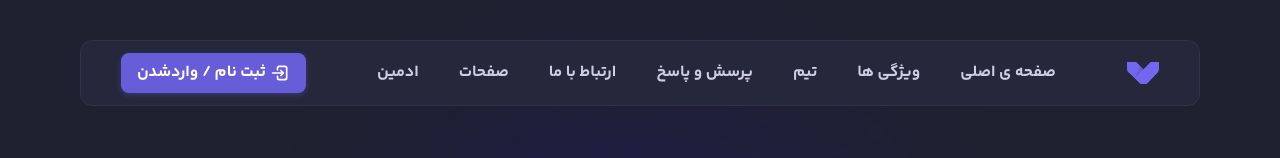
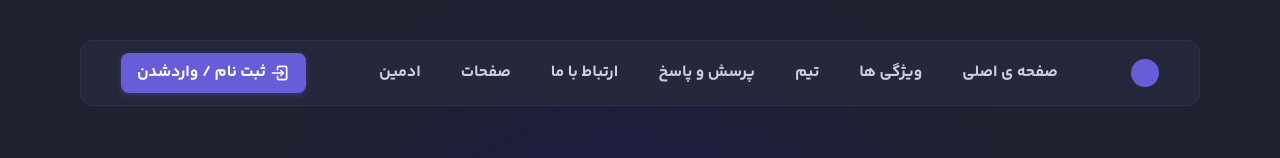
Before and after one commit to suriya-work/landing-manager, a React (Vite) app: page / in a window 1280 px wide. Shown: the top 158 px of the page. Built offline with nearby package versions, Linux system fonts and the light colour scheme.

Commit message:
change components : Header and features

```diff
--- a/src/components/features/Features.tsx
+++ b/src/components/features/Features.tsx
@@ -1,7 +1,7 @@
 
 const Features = () => {
   return (
-    <div className="h-[700px] ">
+    <div className="h-[700px] " id="#features">
       ویژگی های مربوط
     </div>
   )
--- a/src/components/header/Header.tsx
+++ b/src/components/header/Header.tsx
@@ -1,20 +1,23 @@
 import HeroSection from "../hero-section/HeroSection";
 import { TbLogin2 } from "react-icons/tb";
-import { Link as ScrollLink,} from 'react-scroll';
+import { Link as ScrollLink } from "react-scroll";
 import CustomButton from "../custumbutton/CustomButoon";
+import { Link, useLocation, useNavigate } from "react-router-dom";
 import { useEffect, useState } from "react";
 const Menu = [
-  { title: "صفحه ی اصلی" },
-  { title: "ویژگی ها" },
-  { title: "تیم" },
-  { title: "پرسش و پاسخ" },
-  { title: "ارتباط با ما" },
-  { title: "صفحات" },
-  { title: "ادمین" },
+  { title: "صفحه ی اصلی", href: "#", url: "#home" },
+  { title: "ویژگی ها", href: "#", url: "#features" },
+  { title: "تیم", href: "#" },
+  { title: "پرسش و پاسخ", href: "#" },
+  { title: "ارتباط با ما", href: "#" },
+  { title: "صفحات", href: "#" },
+  { title: "ادمین", href: "#" },
 ];
-
 const Header = () => {
   const [scrolled, setScrolled] = useState(false);
+  const [activeIndex, setActiveIndex] = useState<number | null>(null);
+  const location = useLocation();
+  const navigate = useNavigate();
 
   const handleScroll = () => {
     if (window.scrollY > 50) {
@@ -25,67 +28,46 @@ const Header = () => {
   };
 
   useEffect(() => {
-    window.addEventListener('scroll', handleScroll);
+    window.addEventListener("scroll", handleScroll);
     return () => {
-      window.removeEventListener('scroll', handleScroll);
+      window.removeEventListener("scroll", handleScroll);
     };
   }, []);
 
   return (
     <div className="bg-purple h-auto pb-40  rounded-b-[50px]">
-      <header className={`grow py-3  rounded-xl  bg-gray  fixed top-0 right-0 left-0 mt-10 mx-20 z-50 border border-grayDark transition-colors duration-300 ${scrolled ? 'bg-grayDark shadow-lg shadow-gray' : 'bg-gray'}`}>
+      <header
+        className={`grow py-3  rounded-xl  bg-gray  fixed top-0 right-0 left-0 mt-10 mx-20 z-50 border border-grayDark transition-colors duration-300 ${scrolled ? "bg-grayDark shadow-lg shadow-gray" : "bg-gray"}`}
+      >
         <div className="flex items-center  justify-between px-10">
-          <span className="app-brand-logo demo">
-            <svg
-              width="32"
-              height="22"
-              viewBox="0 0 32 22"
-              fill="none"
-              xmlns="http://www.w3.org/2000/svg"
-            >
-              <path
-                fill-rule="evenodd"
-                clip-rule="evenodd"
-                d="M0.00172773 0V6.85398C0.00172773 6.85398 -0.133178 9.01207 1.98092 10.8388L13.6912 21.9964L19.7809 21.9181L18.8042 9.88248L16.4951 7.17289L9.23799 0H0.00172773Z"
-                fill="#7367F0"
-              ></path>
-              <path
-                opacity="0.06"
-                fill-rule="evenodd"
-                clip-rule="evenodd"
-                d="M7.69824 16.4364L12.5199 3.23696L16.5541 7.25596L7.69824 16.4364Z"
-                fill="#161616"
-              ></path>
-              <path
-                opacity="0.06"
-                fill-rule="evenodd"
-                clip-rule="evenodd"
-                d="M8.07751 15.9175L13.9419 4.63989L16.5849 7.28475L8.07751 15.9175Z"
-                fill="#161616"
-              ></path>
-              <path
-                fill-rule="evenodd"
-                clip-rule="evenodd"
-                d="M7.77295 16.3566L23.6563 0H32V6.88383C32 6.88383 31.8262 9.17836 30.6591 10.4057L19.7824 22H13.6938L7.77295 16.3566Z"
-                fill="#7367F0"
-              ></path>
-            </svg>
-          </span>
+          <span className="bg-purpleLight w-7 h-7 rounded-full"></span>
           <ul className="flex items-center gap-10">
-            {Menu.map((item, index) => (
+            {Menu.map((item, index) => {
+              const isActive =
+                index === activeIndex || location.pathname === item.href;
+              return (
                 <ScrollLink
-                // key={item.id}
-                // href={item}
+                  key={index}
+                  to={item.url}
                   smooth={true}
                   duration={1500}
                   offset={-120}
                   className="cursor-pointer"
+                  onClick={() => {
+                    setActiveIndex(index);
+                    if (item.href) {
+                      navigate(item.href);
+                    }
+                  }}
                 >
-                <li key={index} className="text-grayLight cursor-pointer">
+                  <li
+                    className={`text-grayLight cursor-pointer ${isActive && "text-purpleLight"}`}
+                  >
                     {item.title}
                   </li>
                 </ScrollLink>
-            ))}
+              );
+            })}
           </ul>
           <CustomButton size="large" icon={TbLogin2} className="px-4 boxShadow">
             ثبت نام / واردشدن
```
Lines whose indentation alone changed are shown as unchanged.
